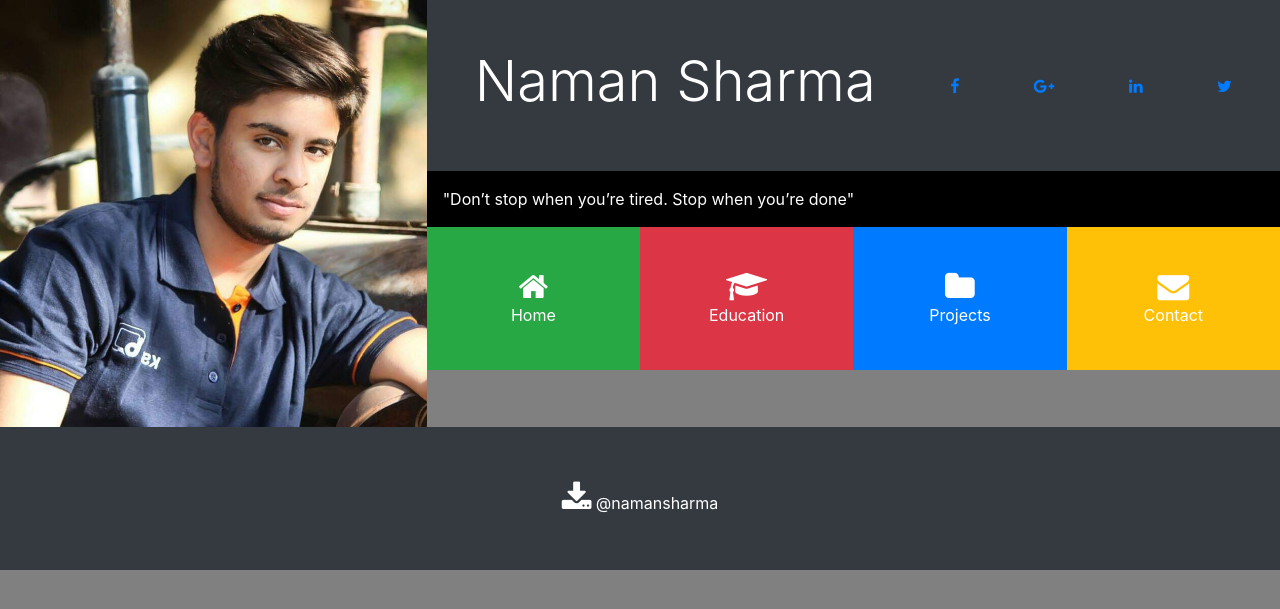
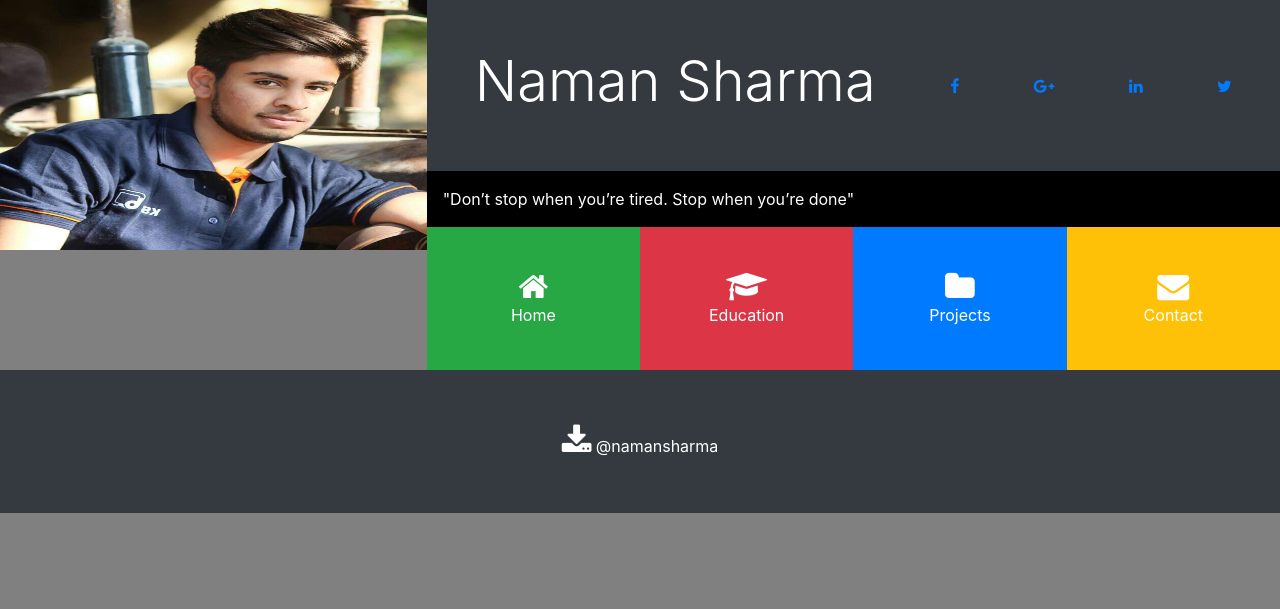
Before and after one commit to naman8146/hackathon4.0frontend, a PHP site: page / in a window 1280 px wide. Shown: the top 609 px of the page. Run offline with PHP 8.4, Linux system fonts and the light colour scheme.

Commit message:
Update style.css

```diff
--- a/style.css
+++ b/style.css
@@ -9,7 +9,7 @@ background-color:black;
 img
 {
 width: 100%;
-height: 100%;
+height: 250px;
 }
 .font-div
 {
```
